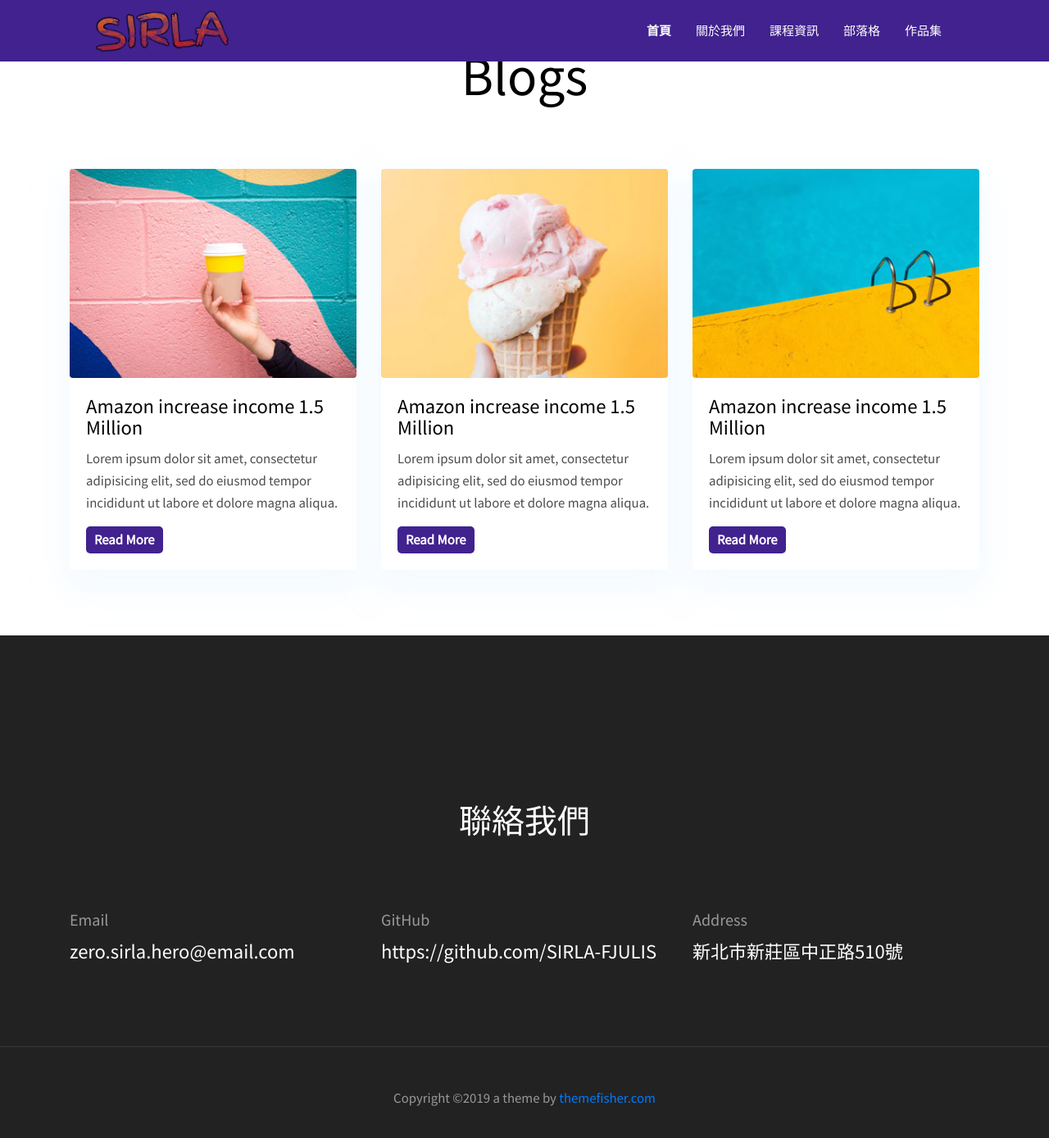
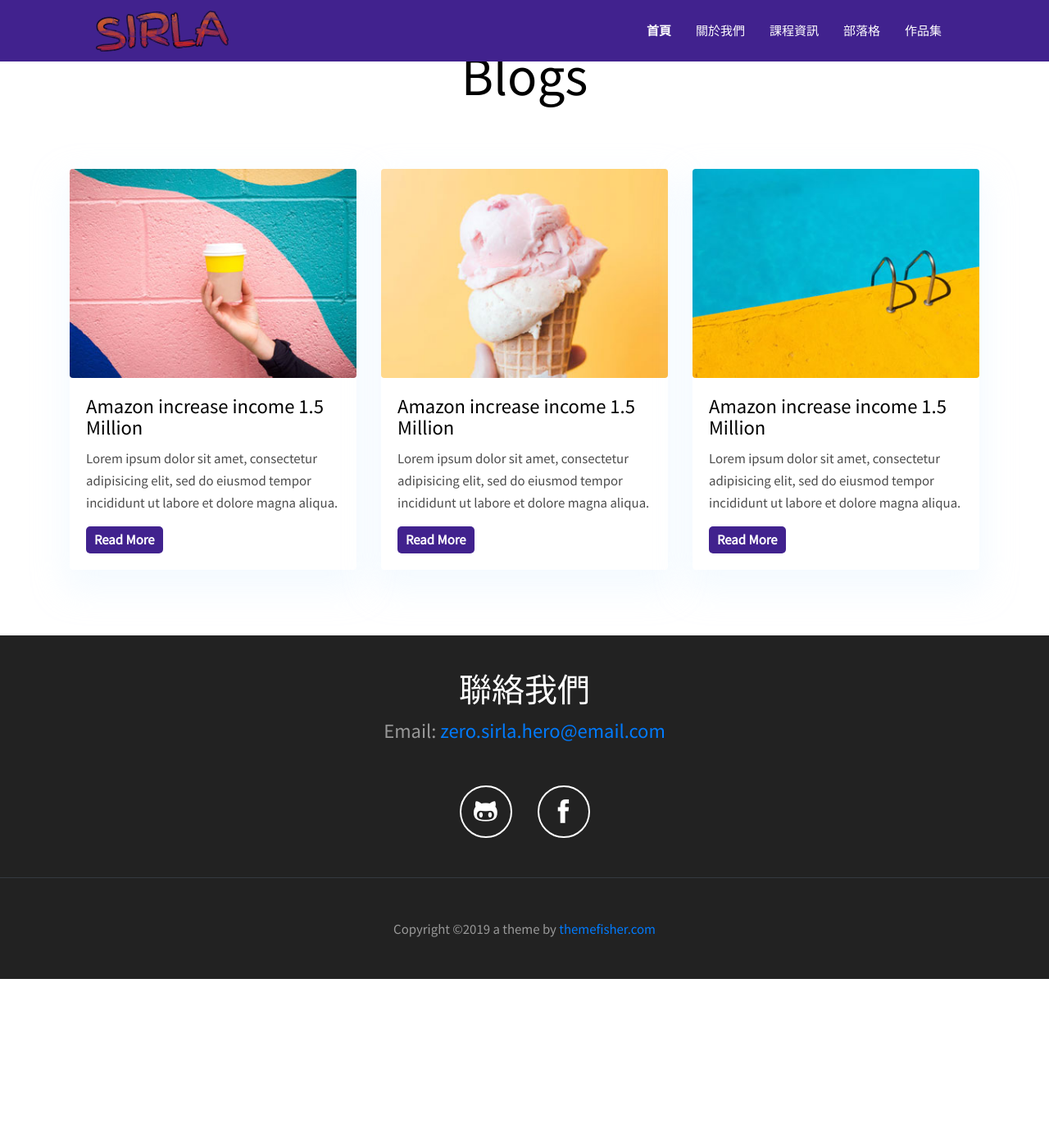
Before and after one commit to SIRLA-FJULIS/SIRLA-Official-Site-2.0, a Jekyll site: the page built from index.html, in a window 1280 px wide and 1400 px high, scrolled down 5290 px. Shown: the top 1388 px of the window at 82% size. Built offline with Jekyll 4.4.1, drawn with Linux system fonts in a browser that asks for light colours; after the commit the page ends 6484 px from its top, so only the background shows below that.

Commit message:
Complete foolter

```diff
--- a/_data/settings.yml
+++ b/_data/settings.yml
@@ -5,7 +5,7 @@
 logo: logo.png
 email: zero.sirla.hero@email.com
 github: https://github.com/SIRLA-FJULIS
-address: 新北市新莊區中正路510號
+facebook: https://www.facebook.com/sirla.fjulis
 
 menu:
 - {name: 關於我們, link: '/about/'}
--- a/_includes/footer.html
+++ b/_includes/footer.html
@@ -1,21 +1,21 @@
 <!-- footer -->
 <footer class="bg-dark footer-section">
   <h3 class="text-white text-center">{{ site.data.settings.contact-title }}</h3>
-  <div class="section">
-    <div class="container">
-      <div class="row">
-        <div class="col-md-4">
-          <h5 class="text-light">Email</h5>
-          <p class="text-white paragraph-lg font-secondary">{{ site.data.settings.email }}</p>
-        </div>
-        <div class="col-md-4">
-          <h5 class="text-light">GitHub</h5>
-          <p class="text-white paragraph-lg font-secondary">{{ site.data.settings.github }}</p>
-        </div>
-        <div class="col-md-4">
-          <h5 class="text-light">Address</h5>
-          <p class="text-white paragraph-lg font-secondary">{{ site.data.settings.address }}</p>
-        </div>
+  <p class="text-white paragraph-lg font-secondary text-center">
+    <span class="text-light">Email: </span>
+    <a href="mailto:{{ site.data.settings.email }}">{{ site.data.settings.email }}</a>
+  </p>
+  <div class="container my-5">
+    <div class="row justify-content-center">
+      <div class="col-md-1 text-center">
+        <a href="{{ site.data.settings.github }}" class="btn btn-outline-light btn-social">
+          <i class="ti-github"></i>
+        </a>
+      </div>
+      <div class="col-md-1 text-center">
+        <a href="{{ site.data.settings.facebook }}" class="btn btn-outline-light btn-social">
+          <i class="ti-facebook"></i>
+        </a>
       </div>
     </div>
   </div>
--- a/_sass/templates/_homepage.scss
+++ b/_sass/templates/_homepage.scss
@@ -188,7 +188,7 @@
 
 /* footer */
 .footer-section {
-  padding-top: 200px;
+  padding-top: 40px;
 }
 
 .section-on-footer {
```
